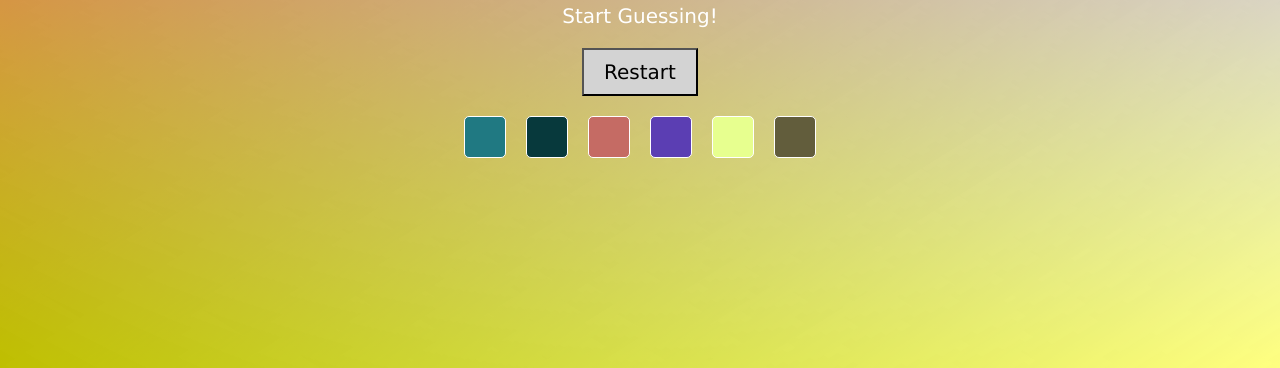
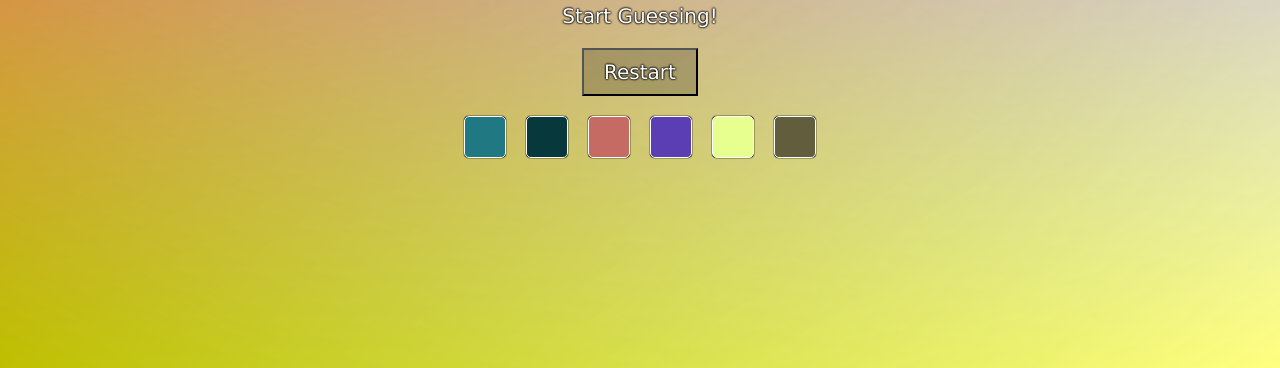
Before and after one commit to Rinze-CodeGorilla/ColorGuessGame, a plain HTML site: page Color Guess Game/task/src/index.html in a window 1280 px wide. Shown: the part 432-800 px from the top of the page. Drawn offline with Linux system fonts and the light colour scheme.

Commit message:
Prettier

```diff
--- a/Color Guess Game/task/src/color-guesser.css
+++ b/Color Guess Game/task/src/color-guesser.css
@@ -2,6 +2,7 @@ html {
     display: grid;
     height: 100dvh;
     font: 20px "Lucida Grande", Helvetica, Arial, sans-serif;
+    text-shadow: 0 0 .1em #000,0 0 .1em #000,0 0 .1em #000;
 }
 body {
     display: flex;
@@ -27,6 +28,7 @@ body {
         height: 40px;
         border-radius: 5px;
         border: 1px solid white;
+        box-shadow: 0 0 1px #000,0 0 1px #000,0 0 1px #000;
     }
 }
 #rgb-color {
@@ -37,6 +39,8 @@ body {
 }
 button {
     font: inherit;
-    background-color: lightgrey;
+    color: inherit;
+    text-shadow: inherit;
+    background-color: rgb(0,0,0,20%);
     padding: 0.5rem 1rem;
 }
--- a/Color Guess Game/task/src/index.html
+++ b/Color Guess Game/task/src/index.html
@@ -8,16 +8,16 @@
 </head>
 <body>
 <h1>Color Guess Game</h1>
-<p id="rgb-color">RGB(255, 0, 0)</p>
-<p id="status">Start Guessing!</p>
+<p id="rgb-color"></p>
+<p id="status"></p>
 <button id="restart" type="button">Restart</button>
 <div id="blocks">
-    <div class="color-block" style="background-color:rgb(255,0,0)"></div>
-    <div class="color-block" style="background-color:rgb(255,255,0)"></div>
-    <div class="color-block" style="background-color:rgb(0,255,0)"></div>
-    <div class="color-block" style="background-color:rgb(0, 255,255)"></div>
-    <div class="color-block" style="background-color:rgb(0,0,255)"></div>
-    <div class="color-block" style="background-color:rgb(255,0,255)"></div>
+    <div class="color-block"></div>
+    <div class="color-block"></div>
+    <div class="color-block"></div>
+    <div class="color-block"></div>
+    <div class="color-block"></div>
+    <div class="color-block"></div>
 </div>
 </body>
 </html>
```
